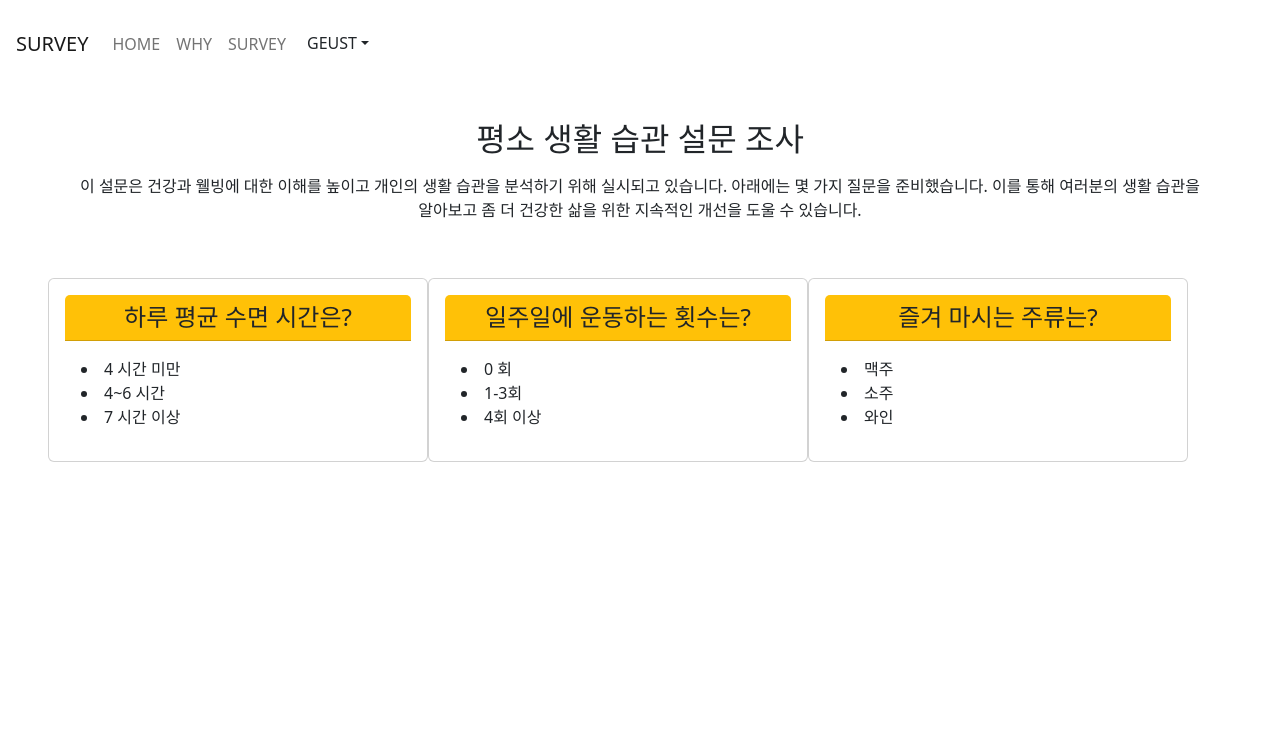
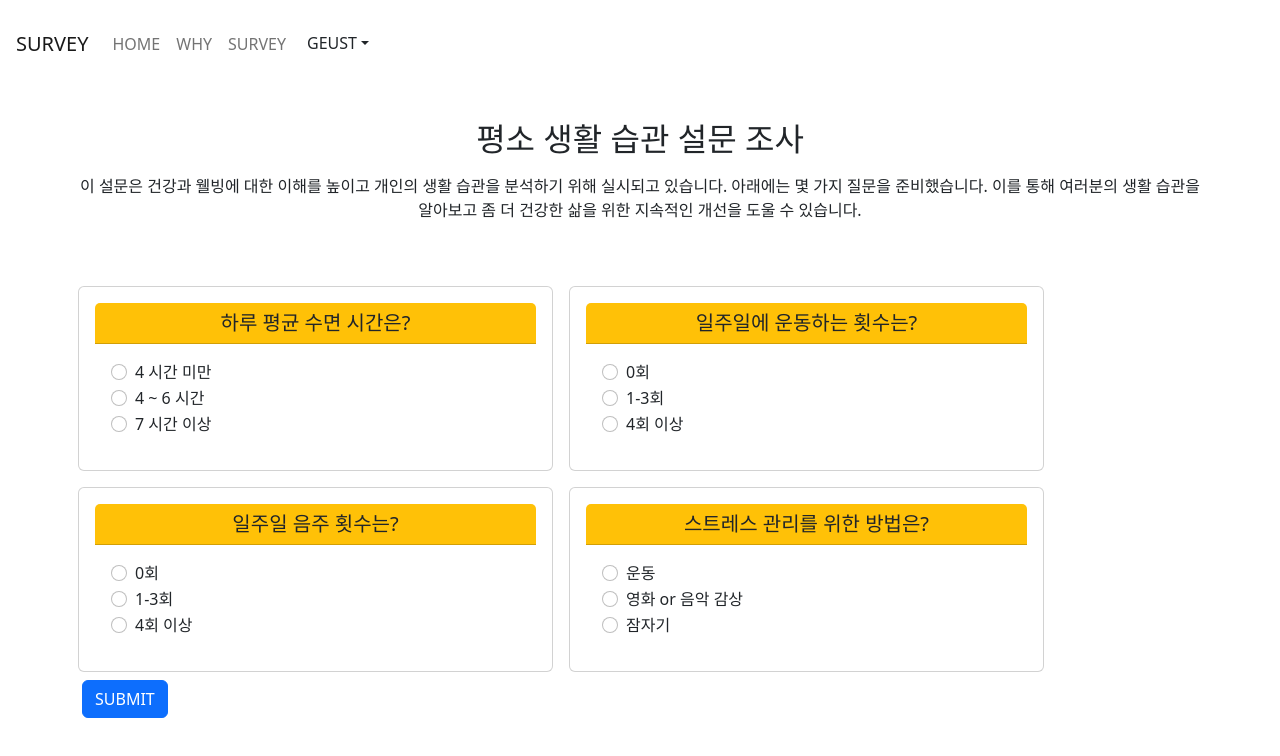
Before and after one commit to SSSanga/toy_publishings, a plain HTML site: page docs/cases/main.html in a window 1280 px wide. Drawn offline with nearby package versions, Linux system fonts and the light colour scheme.

Commit message:
일단 main 설문조사 submit까지 end

```diff
--- a/docs/cases/main.html
+++ b/docs/cases/main.html
@@ -4,7 +4,7 @@
     <meta charset="UTF-8">
     <meta http-equiv="X-UA-Compatible" content="IE=edge">
     <meta name="viewport" content="width=device-width, initial-scale=1.0">
-    <title>template CDN</title>
+    <title>MAIN</title>
     <link rel="stylesheet" href="https://cdn.jsdelivr.net/npm/bootstrap@5.2.3/dist/css/bootstrap.css">
 </head>
 <body>
@@ -20,11 +20,9 @@
                 <ul class="dropdown-menu">
                     <li class="dropdown-item">LOG IN</li>
                     <li class="dropdown-item">LOG OUT</li>
-                    <li class="dropdown-divider"></li>
-                    <form action="signup.html">
-                    <li class="dropdown-item">SIGN UP</li>
-                        <a class="nav-link" href="./signup.html"></a>
-                    </form>
+                    <li class="dropdown-item">SIGN UP
+                    <a class="nav-link" href="./signup.html"></a>
+                    </li>
                 </ul>
             </div>
         </div>
@@ -38,48 +36,92 @@
         이 설문은 건강과 웰빙에 대한 이해를 높이고 개인의 생활 습관을 분석하기 위해 실시되고 있습니다. 아래에는 몇 가지 질문을 준비했습니다. 이를 통해 여러분의 생활 습관을 알아보고 좀 더 건강한 삶을 위한 지속적인 개선을 도울 수 있습니다.
     </div>
 </div>
-    <div class="container m-5">
+<div class="container">
+    <form action="../index.html">
     <div class="row">
-        <div class="card col-4 p-3">
-        <form action="">
-        <div class="card-header bg-warning text-center h4">
+        <div class="card col-5 m-2 p-3">
+        <div class="card-header bg-warning text-center h5">
             하루 평균 수면 시간은?
         </div>
         <div class="card-body">
-            <li>4 시간 미만</li>
-            <li>4~6 시간 </li>
-            <li>7 시간 이상</li>
+            <div class="form-check">
+                <label for="sleep" class="form-check-label">4 시간 미만</label>
+                <input type="radio" name="sleep_hours" id="sleep" value="4hrdown" class="form-check-input">
+            </div>
+            <div class="form-check">
+                <label for="sleep" class="form-check-label">4 ~ 6 시간</label>
+                <input type="radio" name="sleep_hours" id="sleep" value="from4to6hr" class="form-check-input">
+            </div>
+            <div class="form-check">
+                <label for="sleep" class="form-check-label">7 시간 이상</label>
+                <input type="radio" name="sleep_hours" id="sleep" value="7hrup" class="form-check-input">
+            </div>
         </div>
-        </form>
         </div>
 
-        <div class="card col-4 p-3 ">
-        <form action="">
-        <div class="card-header bg-warning text-center h4">
+        <div class="card col-5 m-2 p-3 ">
+        <div class="card-header bg-warning text-center h5">
             일주일에 운동하는 횟수는?
         </div>
         <div class="card-body">
-            <li>0 회</li>
-            <li>1-3회</li>
-            <li>4회 이상</li>
+               <div class="form-check">
+                    <label for="exercise" class="form-check-label">0회</label>
+                    <input type="radio" name="workoutnumber" id="excrcise" value="0" class="form-check-input">
+                </div>
+                <div class="form-check">
+                    <label for="sleep" class="form-check-label">1-3회</label>
+                    <input type="radio" name="workoutnumber" id="exercise" value="from1to3" class="form-check-input">
+                </div>
+                <div class="form-check">
+                    <label for="sleep" class="form-check-label">4회 이상</label>
+                    <input type="radio" name="workoutnumber" id="exercise" value="4up" class="form-check-input">
+                </div>
         </div>
-        </form>
         </div>
-
-        <div class="card col-4 p-3 ">
-        <form action="">
-        <div class="card-header bg-warning text-center h4">
-            즐겨 마시는 주류는?
+        </div>
+        <div class="row">
+        <div class="card col-5 m-2 p-3 ">
+        <div class="card-header bg-warning text-center h5">
+            일주일 음주 횟수는?
         </div>
         <div class="card-body">
-            <li>맥주 </li>
-            <li>소주 </li>
-            <li>와인 </li>
+            <div class="form-check">
+                <label for="alcohol" class="form-check-label">0회</label>
+                <input type="radio" name="drinknumber" id="alcohol" value="0" class="form-check-input">
+            </div>
+            <div class="form-check">
+                <label for="sleep" class="form-check-label">1-3회</label>
+                <input type="radio" name="drinktnumber" id="alcohol" value="from1to3" class="form-check-input">
+            </div>
+            <div class="form-check">
+                <label for="sleep" class="form-check-label">4회 이상</label>
+                <input type="radio" name="drinknumber" id="alcohol" value="4up" class="form-check-input">
+            </div>
         </div>
-        </form>
         </div>
-    </div>
-    </div>
-   </div>
+        <div class="card col-5 m-2 p-3">
+            <div class="card-header bg-warning text-center h5">
+                스트레스 관리를 위한 방법은?
+            </div>
+            <div class="card-body">
+                <div class="form-check">
+                    <label for="doing" class="form-check-label">운동</label>
+                    <input type="radio" name="stressout" id="doing" value="exercise" class="form-check-input">
+                </div>
+                <div class="form-check">
+                    <label for="sleep" class="form-check-label">영화 or 음악 감상</label>
+                    <input type="radio" name="stressout" id="doing" value="culture" class="form-check-input">
+                </div>
+                <div class="form-check">
+                    <label for="sleep" class="form-check-label">잠자기</label>
+                    <input type="radio" name="stressout" id="doing" value="nap" class="form-check-input">
+                </div>
+            </div>
+            </div>
+        </div>
+    <button class="btn btn-primary">SUBMIT</button>
+    </form>
+</div>
+</body>
 <script src="https://cdn.jsdelivr.net/npm/bootstrap@5.2.3/dist/js/bootstrap.bundle.min.js"></script>
 </html>
```
Also changed, not shown: docs/cases/billing address.html (added, +125 -0 lines), docs/cases/signup.html (+16 -99 lines).
